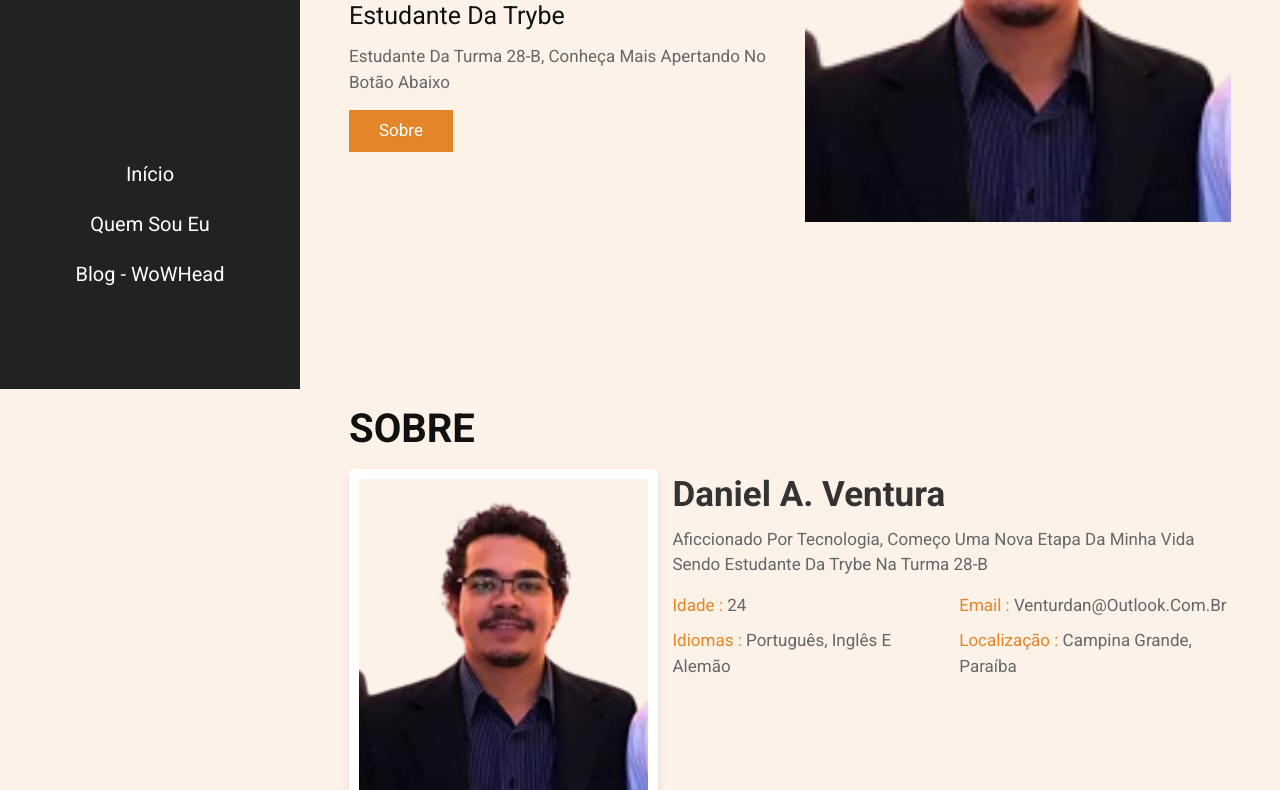
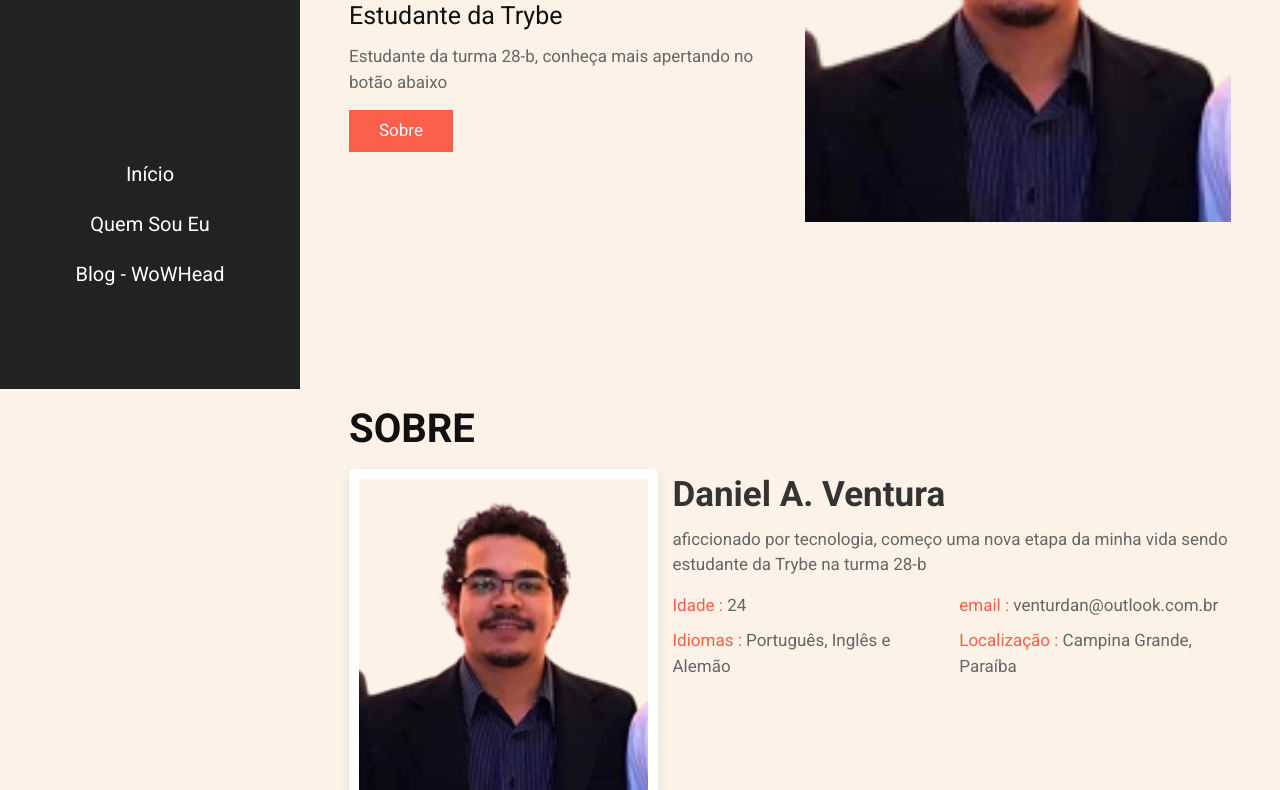
Before and after one commit to venturdan/venturdan.github.io, a plain HTML site: page index.html in a window 1280 px wide. Shown: the part 411-1201 px from the top of the page. Drawn offline with Linux system fonts and the light colour scheme.

Commit message:
adiciondo projeto de portifolio funcional

```diff
--- a/styles/style.css
+++ b/styles/style.css
@@ -1,7 +1,7 @@
 @import url('https://fonts.googleapis.com/css2?family=Roboto:wght@100;300;400;500;700&display=swap');
 
 :root{
-    --main-color:#e38528;
+    --main-color: #fa5f49;
 }
 
 *{
@@ -10,7 +10,6 @@
     box-sizing: border-box;
     outline: none; border:none;
     text-decoration: none;
-    text-transform: capitalize;
     transition: all .2s linear;
     line-height: 1.5;
 }
```
Also changed, not shown: css/style.txt (deleted), images/about-img.jpg (deleted), images/home-img.png (deleted), images/img-1.jpg (deleted), images/img-2.jpg (deleted), images/img-3.jpg (deleted), images/img-4.jpg (deleted), images/img-5.jpg (deleted), images/img-6.jpg (deleted), js/script.txt (deleted).
